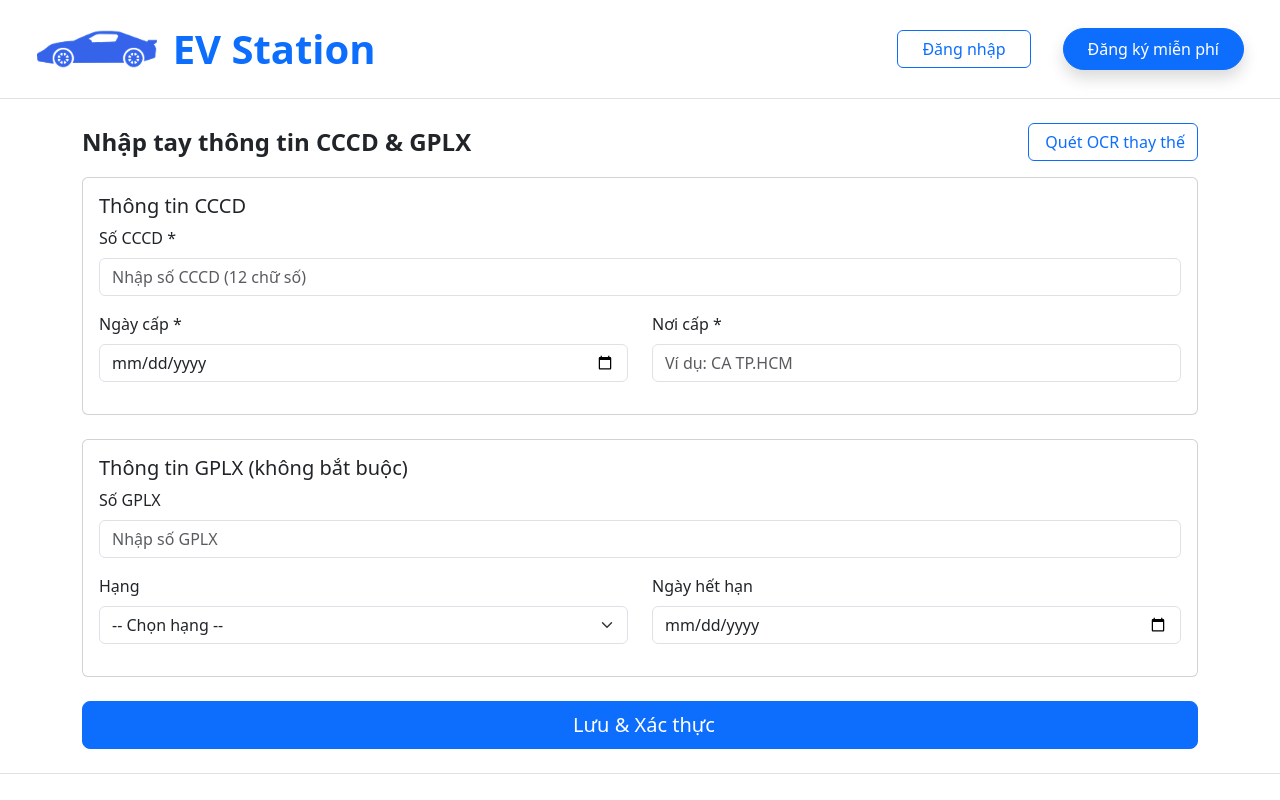
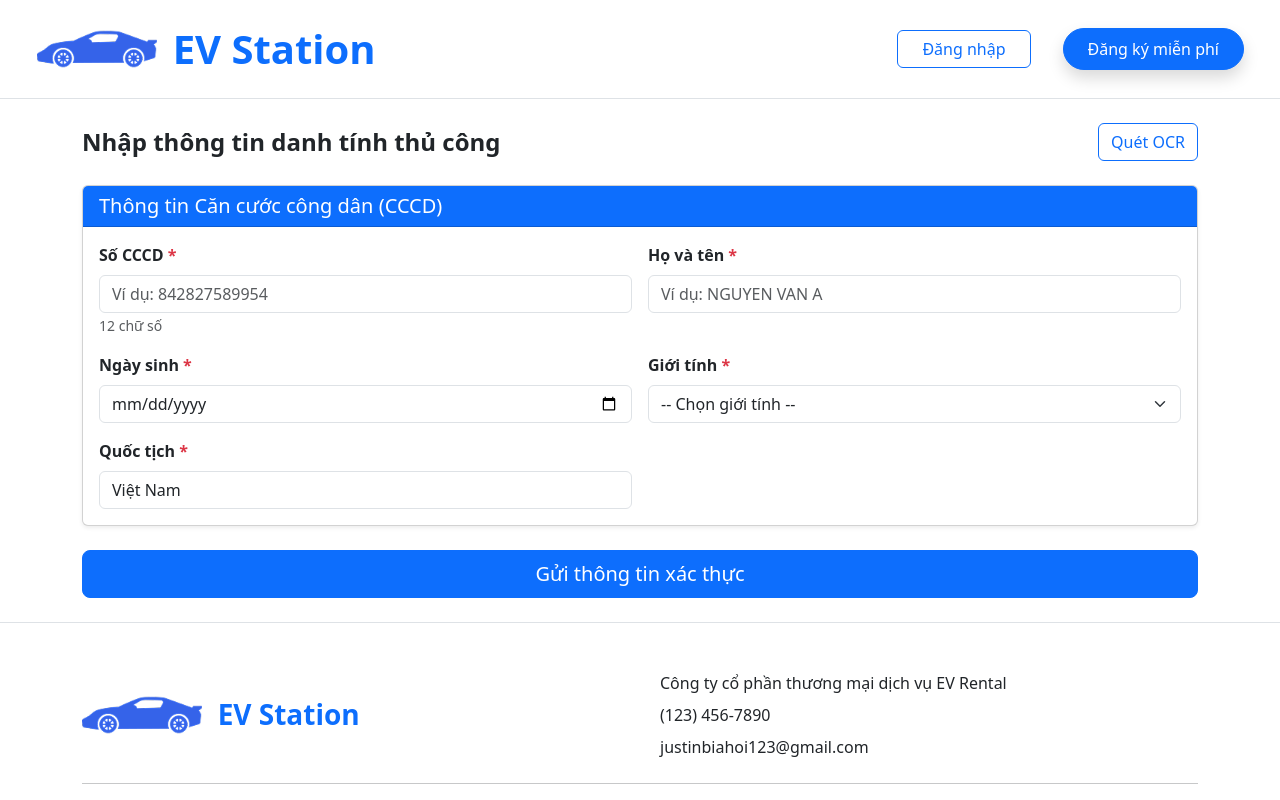
Before and after one commit to HaiVTSE191090/SWP391_Frontend, a React (Create React App) app: page /manualIdentity in a window 1280 px wide. Both pictures are taken after a click on the button "Nhập tay thay thế". Shown: the top 800 px of the page. Built offline with nearby package versions, Linux system fonts and the light colour scheme.

Commit message:
Update kycForm

```diff
--- a/src/components/indentity/ManualIdentityForm.tsx
+++ b/src/components/indentity/ManualIdentityForm.tsx
@@ -6,23 +6,23 @@ type Props = {
     onSwitchToOcr: () => void;
 };
 
-export default function ManualIdentityForm({ onSwitchToOcr }: Props) {
+const ManualIdentityForm: React.FC<Props> = ({ onSwitchToOcr }) => {
     const { token } = useAuth();
     const [loading, setLoading] = useState(false);
     const [message, setMessage] = useState<string | null>(null);
 
-  const [cccdNumber, setCccdNumber] = useState("");
-  const [cccdIssueDate, setCccdIssueDate] = useState("");
-  const [cccdIssuePlace, setCccdIssuePlace] = useState("");
+    // Form fields
+    const [idNumber, setIdNumber] = useState("");
+    const [fullName, setFullName] = useState("");
+    const [dateOfBirth, setDateOfBirth] = useState("");
+    const [gender, setGender] = useState("");
+    const [nationality, setNationality] = useState("Việt Nam");
 
+    const handleSubmit = async (e: React.FormEvent) => {
+        e.preventDefault();
 
-  const [gplxNumber, setGplxNumber] = useState("");
-  const [gplxRank, setGplxRank] = useState("");
-  const [gplxExpiryDate, setGplxExpiryDate] = useState("");
-
-  const handleSubmit = async () => {
-    if (!cccdNumber || !cccdIssueDate || !cccdIssuePlace) {
-      alert("Vui lòng nhập đầy đủ thông tin CCCD!");
+        if (!idNumber || !fullName || !dateOfBirth || !gender || !nationality) {
+            setMessage("Vui lòng nhập đầy đủ thông tin!");
             return;
         }
 
@@ -30,17 +30,13 @@ export default function ManualIdentityForm({ onSwitchToOcr }: Props) {
         setMessage(null);
 
         try {
-
-      // hỏi đăng xem phần này có cần phải 2 thằng CCCD và GPLX k
             const payload = {
-        idNumber: cccdNumber,
-        issueDate: cccdIssueDate,
-        issuePlace: cccdIssuePlace,
-        ...(gplxNumber && {
-          licenseNumber: gplxNumber,
-          licenseRank: gplxRank,
-          licenseExpiryDate: gplxExpiryDate,
-        }),
+                idNumber,
+                fullName,
+                dateOfBirth,
+                gender,
+                nationality,
+                ocrConfidence: 0, // Manual input = 0 confidence
             };
 
             const result = await authController.verifyKyc(payload);
@@ -50,18 +46,18 @@ export default function ManualIdentityForm({ onSwitchToOcr }: Props) {
 
                 setTimeout(() => {
                     if (token) {
-            authController.getProfile(token).then((profileRes: any) => {
+                        authController.getProfile(token).then(profileRes => {
                             const updatedUser = profileRes.data.data;
                             authController.saveAuthData(token, updatedUser);
-
+                            window.location.reload();
                         });
                     }
                 }, 2000);
             } else {
-        setMessage(` Xác thực thất bại: ${result.error}`);
+                setMessage(`Xác thực thất bại: ${result.error}`);
             }
-    } catch (err: any) {
-      console.error(err);
+        } catch (error: any) {
+            setMessage(error.response?.data?.message || "Lỗi khi gửi thông tin. Vui lòng thử lại.");
         } finally {
             setLoading(false);
         }
@@ -69,61 +65,101 @@ export default function ManualIdentityForm({ onSwitchToOcr }: Props) {
 
     return (
         <div className="container my-4">
-      <div className="d-flex justify-content-between align-items-center mb-3">
-        <h4 className="fw-bold mb-0">Nhập tay thông tin CCCD & GPLX</h4>
-        <button
-          className="btn btn-outline-primary"
-          onClick={onSwitchToOcr}
-        >
-          <i className="fas fa-camera me-1"></i>
-          Quét OCR thay thế
+            <div className="d-flex justify-content-between align-items-center mb-4">
+                <h4 className="fw-bold mb-0">Nhập thông tin danh tính thủ công</h4>
+                <button className="btn btn-outline-primary" onClick={onSwitchToOcr}>
+                    Quét OCR
                 </button>
             </div>
 
             {message && (
-        <div className={`alert ${message.includes('thành công') ? 'alert-success' : 'alert-danger'}`}>
+                <div className={`alert ${message.includes('thành công') ? 'alert-success' : 'alert-danger'} alert-dismissible fade show`}>
                     {message}
+                    <button type="button" className="btn-close" onClick={() => setMessage(null)}></button>
                 </div>
             )}
 
-      <div className="card mb-4">
+            <form onSubmit={handleSubmit}>
+                <div className="card shadow-sm">
+                    <div className="card-header bg-primary text-white">
+                        <h5 className="mb-0">Thông tin Căn cước công dân (CCCD)</h5>
+                    </div>
                     <div className="card-body">
-          <h5 className="card-title">Thông tin CCCD</h5>
-
-          <div className="mb-3">
-            <label htmlFor="soCCCD" className="form-label">Số CCCD *</label>
+                        <div className="row g-3">
+                            {/* Số CCCD */}
+                            <div className="col-md-6">
+                                <label className="form-label fw-bold">
+                                    Số CCCD <span className="text-danger">*</span>
+                                </label>
                                 <input
-              id="soCCCD"
                                     type="text"
                                     className="form-control"
-              placeholder="Nhập số CCCD (12 chữ số)"
-              value={cccdNumber}
-              onChange={(e) => setCccdNumber(e.target.value)}
+                                    placeholder="Ví dụ: 842827589954"
+                                    value={idNumber}
+                                    onChange={(e) => setIdNumber(e.target.value)}
+                                    maxLength={12}
+                                    required
+                                />
+                                <small className="text-muted">12 chữ số</small>
+                            </div>
+
+                            {/* Họ và tên */}
+                            <div className="col-md-6">
+                                <label className="form-label fw-bold">
+                                    Họ và tên <span className="text-danger">*</span>
+                                </label>
+                                <input
+                                    type="text"
+                                    className="form-control"
+                                    placeholder="Ví dụ: NGUYEN VAN A"
+                                    value={fullName}
+                                    onChange={(e) => setFullName(e.target.value)}
                                     required
                                 />
                             </div>
 
-          <div className="row">
-            <div className="col-md-6 mb-3">
-              <label htmlFor="ngayCapCCCD" className="form-label">Ngày cấp *</label>
+                            {/* Ngày sinh */}
+                            <div className="col-md-6">
+                                <label className="form-label fw-bold">
+                                    Ngày sinh <span className="text-danger">*</span>
+                                </label>
                                 <input
-                id="ngayCapCCCD"
                                     type="date"
                                     className="form-control"
-                value={cccdIssueDate}
-                onChange={(e) => setCccdIssueDate(e.target.value)}
+                                    value={dateOfBirth}
+                                    onChange={(e) => setDateOfBirth(e.target.value)}
                                     required
                                 />
                             </div>
-            <div className="col-md-6 mb-3">
-              <label htmlFor="noiCapCCCD" className="form-label">Nơi cấp *</label>
+
+                            {/* Giới tính */}
+                            <div className="col-md-6">
+                                <label className="form-label fw-bold">
+                                    Giới tính <span className="text-danger">*</span>
+                                </label>
+                                <select
+                                    className="form-select"
+                                    value={gender}
+                                    onChange={(e) => setGender(e.target.value)}
+                                    required
+                                >
+                                    <option value="">-- Chọn giới tính --</option>
+                                    <option value="Nam">Nam</option>
+                                    <option value="Nữ">Nữ</option>
+                                    <option value="Khác">Khác</option>
+                                </select>
+                            </div>
+
+                            {/* Quốc tịch */}
+                            <div className="col-md-6">
+                                <label className="form-label fw-bold">
+                                    Quốc tịch <span className="text-danger">*</span>
+                                </label>
                                 <input
-                id="noiCapCCCD"
                                     type="text"
                                     className="form-control"
-                placeholder="Ví dụ: CA TP.HCM"
-                value={cccdIssuePlace}
-                onChange={(e) => setCccdIssuePlace(e.target.value)}
+                                    value={nationality}
+                                    onChange={(e) => setNationality(e.target.value)}
                                     required
                                 />
                             </div>
@@ -131,76 +167,28 @@ export default function ManualIdentityForm({ onSwitchToOcr }: Props) {
                     </div>
                 </div>
 
-
-      <div className="card mb-4">
-        <div className="card-body">
-          <h5 className="card-title">Thông tin GPLX (không bắt buộc)</h5>
-
-          <div className="mb-3">
-            <label htmlFor="soGPLX" className="form-label">Số GPLX</label>
-            <input
-              id="soGPLX"
-              type="text"
-              className="form-control"
-              placeholder="Nhập số GPLX"
-              value={gplxNumber}
-              onChange={(e) => setGplxNumber(e.target.value)}
-            />
-          </div>
-
-          <div className="row">
-            <div className="col-md-6 mb-3">
-              <label htmlFor="hangGPLX" className="form-label">Hạng</label>
-              <select
-                id="hangGPLX"
-                className="form-select"
-                value={gplxRank}
-                onChange={(e) => setGplxRank(e.target.value)}
-              >
-                <option value="">-- Chọn hạng --</option>
-                <option value="A1">A1</option>
-                <option value="A2">A2</option>
-                <option value="B1">B1</option>
-                <option value="B2">B2</option>
-                <option value="C">C</option>
-                <option value="D">D</option>
-                <option value="E">E</option>
-              </select>
-            </div>
-            <div className="col-md-6 mb-3">
-              <label htmlFor="ngayHetHanGPLX" className="form-label">Ngày hết hạn</label>
-              <input
-                id="ngayHetHanGPLX"
-                type="date"
-                className="form-control"
-                value={gplxExpiryDate}
-                onChange={(e) => setGplxExpiryDate(e.target.value)}
-              />
-            </div>
-          </div>
-        </div>
-      </div>
-
-      <div className="d-grid">
+                {/* Submit Button */}
+                <div className="d-grid gap-2 mt-4">
                     <button
-          type="button"
+                        type="submit"
                         className="btn btn-primary btn-lg"
-          onClick={handleSubmit}
                         disabled={loading}
                     >
                         {loading ? (
                             <>
                                 <span className="spinner-border spinner-border-sm me-2" role="status"></span>
-              Đang xác thực...
+                                Đang xử lý...
                             </>
                         ) : (
                             <>
-              <i className="fas fa-check-circle me-2"></i>
-              Lưu & Xác thực
+                                Gửi thông tin xác thực
                             </>
                         )}
                     </button>
                 </div>
+            </form>
         </div>
     );
-}
+};
+
+export default ManualIdentityForm;
--- a/src/components/kyc/ManualKycForm.tsx
+++ b/src/components/kyc/ManualKycForm.tsx
@@ -6,7 +6,7 @@ import { authController } from "../../controller/AuthController";
 import DatePicker from "react-datepicker";
 import "react-datepicker/dist/react-datepicker.css";
 import "./DatePickerCustom.css";
-import { convertToDisplayDate, parseDateSafe } from "../../utils/dateHelpers";
+import { convertToDateInput, parseDateSafe } from "../../utils/dateHelpers";
 
 type Props = {
   onSwitchToOcr: () => void;
@@ -58,16 +58,16 @@ export default function ManualKycForm({ onSwitchToOcr }: Props) {
         renterId: user?.renterId || 0,
         nationalId: nationalId,
         nationalName: nationalName,
-        nationalDob: convertToDisplayDate(nationalDob), // Convert YYYY-MM-DD to DD/MM/YYYY
+        nationalDob: convertToDateInput(nationalDob), // Convert DD/MM/YYYY to YYYY-MM-DD
         nationalAddress: nationalAddress,
-        nationalIssueDate: convertToDisplayDate(nationalIssueDate),
-        nationalExpireDate: convertToDisplayDate(nationalExpireDate),
+        nationalIssueDate: nationalIssueDate ? convertToDateInput(nationalIssueDate) : undefined,
+        nationalExpireDate: convertToDateInput(nationalExpireDate),
         driverLicense: driverLicense,
         driverName: driverName,
         driverAddress: driverAddress,
         driverClass: driverClass,
-        driverIssueDate: convertToDisplayDate(driverIssueDate),
-        driverExpireDate: convertToDisplayDate(driverExpireDate),
+        driverIssueDate: convertToDateInput(driverIssueDate),
+        driverExpireDate: convertToDateInput(driverExpireDate),
         confidenceScore: 0, // Manual input = 0
       };
 
@@ -89,14 +89,64 @@ export default function ManualKycForm({ onSwitchToOcr }: Props) {
           }
         }, 2000);
       } else {
-        setMessage({ type: "error", text: result.message || "Xác thực thất bại!" });
+        // Hiển thị lỗi từ backend
+        if (result.data) {
+          if (typeof result.data === 'string') {
+            // Trường hợp data là string đơn giản
+            setMessage({ type: "error", text: result.data });
+          } else if (typeof result.data === 'object') {
+            // Trường hợp data là object chứa validation errors
+            const errors = Object.entries(result.data)
+              .map(([field, msg]) => `• ${msg}`)
+              .join('\n');
+            setMessage({ type: "error", text: errors });
+          }
+        } else {
+          setMessage({ type: "error", text: result.message || "Xác thực thất bại!" });
+        }
       }
     } catch (error: any) {
       console.error("KYC submission error:", error);
-      setMessage({
-        type: "error",
-        text: error.response?.data?.message || "Lỗi khi gửi thông tin. Vui lòng thử lại.",
-      });
+
+      // Field name mapping để hiển thị thân thiện hơn
+      const fieldNames: Record<string, string> = {
+        renterId: "Mã người thuê",
+        nationalId: "Số CCCD",
+        nationalName: "Tên trên CCCD",
+        nationalDob: "Ngày sinh (CCCD)",
+        nationalAddress: "Địa chỉ (CCCD)",
+        nationalIssueDate: "Ngày cấp CCCD",
+        nationalExpireDate: "Ngày hết hạn CCCD",
+        driverLicense: "Số GPLX",
+        driverName: "Tên trên GPLX",
+        driverAddress: "Địa chỉ (GPLX)",
+        driverClass: "Hạng GPLX",
+        driverIssueDate: "Ngày cấp GPLX",
+        driverExpireDate: "Ngày hết hạn GPLX",
+        confidenceScore: "Điểm tin cậy"
+      };
+
+      // Xử lý lỗi từ backend
+      if (error.response?.data?.data) {
+        if (typeof error.response.data.data === 'string') {
+          // Trường hợp data là string đơn giản
+          setMessage({ type: "error", text: error.response.data.data });
+        } else if (typeof error.response.data.data === 'object') {
+          // Trường hợp data là object chứa validation errors
+          const errors = Object.entries(error.response.data.data)
+            .map(([field, msg]) => {
+              const displayName = fieldNames[field] || field;
+              return `🔸 ${displayName}: ${msg}`;
+            })
+            .join('\n');
+          setMessage({ type: "error", text: errors });
+        }
+      } else {
+        setMessage({
+          type: "error",
+          text: error.response?.data?.message || "Lỗi khi gửi thông tin. Vui lòng thử lại.",
+        });
+      }
     } finally {
       setLoading(false);
     }
@@ -115,7 +165,7 @@ export default function ManualKycForm({ onSwitchToOcr }: Props) {
 
       {message && (
         <div className={`alert alert-${message.type === "success" ? "success" : "danger"} alert-dismissible fade show`}>
-          {message.text}
+          <div style={{ whiteSpace: 'pre-line' }}>{message.text}</div>
           <button type="button" className="btn-close" onClick={() => setMessage(null)}></button>
         </div>
       )}
--- a/src/models/KycModel.ts
+++ b/src/models/KycModel.ts
@@ -5,13 +5,13 @@ export interface KycVerificationRequest {
   nationalName: string;
   nationalDob: string;
   nationalAddress: string;
-  nationalIssueDate: string;
+  nationalIssueDate?: string;
   nationalExpireDate: string;
   driverLicense: string;
   driverName: string
   driverAddress: string;
   driverClass: string;
-  driverIssueDate: string;
+  driverIssueDate?: string;
   driverExpireDate: string;
   confidenceScore: number;
 }
--- a/src/services/kycService.ts
+++ b/src/services/kycService.ts
@@ -10,7 +10,7 @@ export const submitKycVerification = async (
   payload: KycVerificationRequest
 ): Promise<KycVerificationResponse> => {
   try {
-    const response = await api.post(`${baseURL}/api/auth/verify`, payload);
+    const response = await api.post(`${baseURL}/api/renter/verify-kyc`, payload);
     return response.data;
   } catch (error: any) {
     throw error;
```
Also changed, not shown: src/components/indentity/OcrForm.tsx (+21 -30 lines), src/components/kyc/OcrKycForm.tsx (+62 -15 lines). Lines whose indentation alone changed are shown as unchanged.
